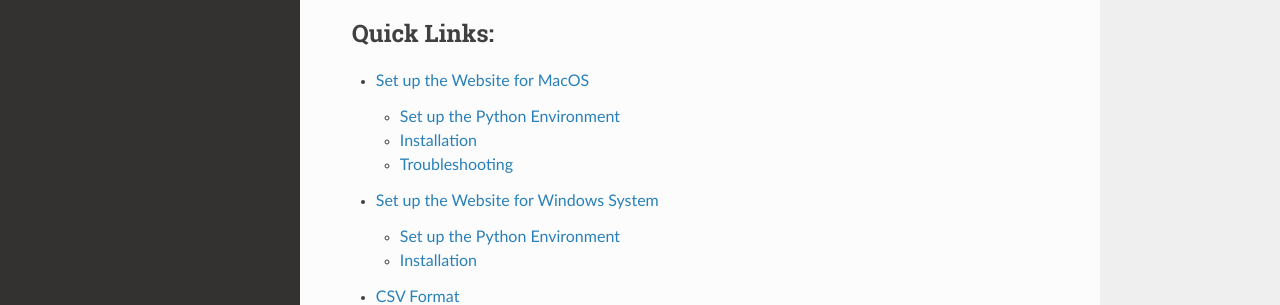
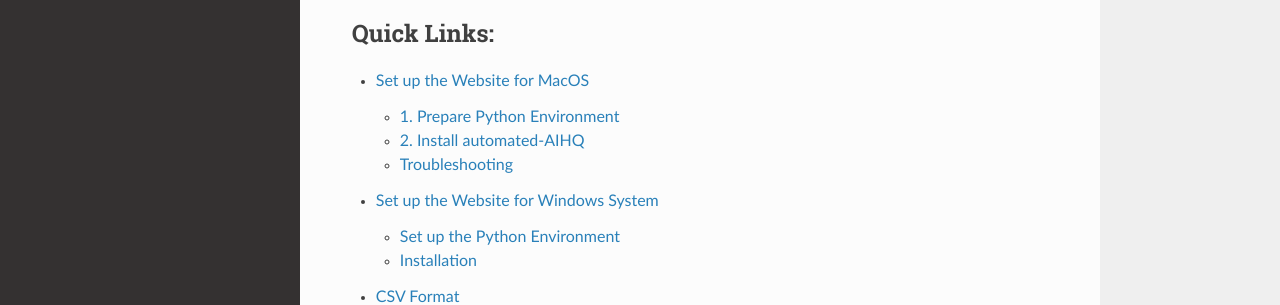
Before and after one commit to lyulouisa/Website_AIHQ_rating, a Sphinx documentation site: the page built from docs/source/index.rst, in a window 1280 px wide and 900 px high, scrolled down 916 px. Shown: the part 250-555 px from the top of the window. Built offline with Sphinx 7.4.7 and the Read the Docs theme 3.1.0, drawn with Linux system fonts in a browser that asks for light colours; some of the changed lines change nothing that is shown.

Commit message:
Update mac.rst

````diff
--- a/docs/source/mac.rst
+++ b/docs/source/mac.rst
@@ -1,135 +1,121 @@
 Set up the Website for MacOS
 ============================
 
-Set up the Python Environment
+1. Prepare Python Environment
 -----------------------------
 
-Follow these steps to first install Miniconda, and then create a Python 3.11.3 virtual environment, before proceeding with the website setup.
+You will first install Miniconda, then create a Python 3.11.3 virtual environment.
 
 Step 1: Install Miniconda
 ~~~~~~~~~~~~~~~~~~~~~~~~~
 
-1. Download the Miniconda installer for your macOS:
-   - **Apple Silicon (M1/M2/M3, ARM64):**
+1. Download the correct installer for your Mac:
+
+   - Apple Silicon (M1/M2/M3, ARM64):
      https://repo.anaconda.com/miniconda/Miniconda3-latest-MacOSX-arm64.sh
-   - **Intel (x86_64):**
+   - Intel (x86_64):
      https://repo.anaconda.com/miniconda/Miniconda3-latest-MacOSX-x86_64.sh
 
+2. Open Terminal:
 
-2. Follow the installation steps for your **macOS**:
-     - **Open the Terminal**:
+   - Press **Command (⌘) + Space**, type **Terminal**, and press Enter
 
-       - Press **Command (⌘) + Space**, type **Terminal**, and press Enter to open Terminal.
+3. Run the installer for Miniconda:
 
-     - In the terminal, run the installer script by typing the following command:
-        - **Apple Silicon (ARM64):**
-          ```
-          bash Miniconda3-latest-MacOSX-arm64.sh
-          ```
-        - **Intel (x86_64):**
-          ```
-          bash Miniconda3-latest-MacOSX-x86_64.sh
-          ```
+   - **Apple Silicon (ARM64):**
+       ```
+       bash Miniconda3-latest-MacOSX-arm64.sh
+       ```
+   - **Intel (x86_64):**
+       ```
+       bash Miniconda3-latest-MacOSX-x86_64.sh
+       ```
 
-     - Follow the prompts and agree to the license terms.
-     - Allow the installer to initialize Miniconda (usually by adding it to your shell's PATH).
+        - Follow the prompts and agree to the license terms.
+        - Allow the installer to initialize Miniconda (usually by adding it to your shell's PATH).
 
+4. Restart Terminal and verify installation.
 
-3. Restart the Command Prompt or Terminal to complete the installation.
-
-
-4. **Verify the Installation**:
-      - **Open the Terminal**:
-
-        - Press **Command (⌘) + Space**, type **Terminal**, and press Enter to open Terminal.
-
-      - In the terminal, type:
-        ```conda --version```
-
-You should see the version of `conda` displayed. If not, check your PATH settings.
+   - Open Terminal:
+     - Press **Command (⌘) + Space**, type **Terminal**, and press Enter to open Terminal.
+   - In the terminal window, type:
+     ```conda --version```
+   - You should see the conda version displayed. If not, check your PATH settings.
 
 
 Step 2: Create and Activate a Python 3.11.3 Virtual Environment
 ~~~~~~~~~~~~~~~~~~~~~~~~~~~~~~~~~~~~~~~~~~~~~~~~~~~~~~~~~~~~~~~
 
-1. **Open the Terminal** if it’s not already open (see Step 1 for instructions).
+1. Open Terminal (see Step 1.2 for instructions).
 
-
-2. In the terminal, create a new `conda` environment with Python 3.11.3:
+2. Create a new Python 3.11.3 conda environment by typing the following into terminal:
    ```
    conda create -n aihqenv python=3.11.3
    ```
 
-   **`aihqenv`** is the name of your environment. You can replace it with any name you prefer.
-
+      - note that aihqenv is the name of your environment. You can replace it with any name of your choosing.
 
 3. Activate the environment:
    ```
    conda activate aihqenv
    ```
 
-   Your command prompt should change to indicate that the environment is active, e.g., `(aihqenv) C:\Users\YourName>`.
+   Your prompt should now show (aihqenv) to indicate the environment is active.
 
-
-**Congratulations!** Now you have a python environment to run the website. You can proceed to **'installation'** to get the website installed.
-
-
-Installation
+2. Install automated-AIHQ
 -----------------------------
 
-Recommended Python Version: **3.11.3**
+Step 1: Download the automated-AIHQ
+~~~~~~~~~~~~~~~~~~~~~~~~~~~~~~~~~~~
 
-Setup Instructions:
+1. Visit the repository page: `https://github.com/lyulouisa/Website_AIHQ_rating <https://github.com/lyulouisa/Website_AIHQ_rating>`__
 
-1. **Download the Website Folder**:
-   - Go to the repository page where the website code is hosted: `AIHQ Rating <https://github.com/lyulouisa/Website_AIHQ_rating.git>`__
-
-   - In the upper right corner of the page, look for the following button:
-
+   - At the top‑right area of the page, just above the list of files, you’ll see a green button labeled
      .. raw:: html
 
         <span style="background-color:#d4edda; padding: 4px; font-weight: bold;">&lt;&gt;Code</span>
 
-   - Click the **<>Code** button, and from the dropdown menu, select **"Download ZIP"**. This will download a ZIP file of the website folder onto your computer.
+   - Click the **<>Code** button, and in the menu that appears, choose **"Download ZIP"**. This will download a ZIP file of the website folder onto your computer with the name “Website_AIHQ_rating-main.zip”
+
+2. Extract the ZIP File:
+
+   - Once the ZIP file finishes downloading, open your Downloads folder (or wherever your browser saves files).
+   - Look for a file named Website_AIHQ_rating-main.zip.
+   - Double‑click the ZIP file. Your Mac will automatically unzip it into a folder with the same name (but without .zip at the end). Alternatively, you can right click the zipped folder and select Open With → Archive Utility to unzip the folder.
+   - You should now see a folder called Website_AIHQ_rating-main. This is the automated‑AIHQ tool.
+
+3. Download the Fine-tuned Flan-T5-large Model (you can ignore this step if you do not intend to use this model)
+
+   - There are three options to download the model:
+         i. Zenodo: `https://zenodo.org/records/16730672 <https://zenodo.org/records/16730672>`__ (Download the zipped folder)
+         ii. `Dropbox <https://www.dropbox.com/scl/fi/8knvlq83r9j031axqiqq7/AIHQ_rating.zip?rlkey=y67szv1n77j0y2qfi7a2q7n3q&e=1&st=2s9qaj9g&dl=0>`__
+         iii. `Hugging Face <https://huggingface.co/lyulouisaa/flant5-finetuned-aihqrating>`__: You will need to download each file directly and save it in a folder titled: flant5-finetuned-aihqrating
+
+   - Once the download is complete, double-click to unzip. You should see a folder named flant5-large-fine-tuned
+
+4. Place the folder in the Website_AIHQ_rating folder
+
+   - Drag the flant5-large-finetuned folder into the Website_AIHQ_rating-main folder.
+   - When you are done, your folder structure should look like:
+
+5. Open Terminal
+
+   - Press **Command (⌘) + Space**, type **Terminal**, and press **Enter** to open Terminal
+   - **Navigate to the automated-AIHQ  Folder:**
+
+      - In the command line window, type      ```
+  cd /path/to/this/website/folder
+  ``` and press **Enter**:
+      - Replace /path/to/this/website/folder with the location of the folder where you unzipped the files.
+
+6. Run the Script:
+   - In the same command line window, type ```
+     python main.py
+     ``` and press **Enter**.
 
 
-2. **Extract the ZIP File**:
-   - After the ZIP file finishes downloading, locate it in your computer’s Downloads folder (or wherever your files are set to be saved).
-   - On macOS, double-click the ZIP or right-click → Open With → Archive Utility to unzip. This creates a folder like Website_AIHQ_rating-main.
-
-
-3. **Download the Fine-tuned Flan-T5-large Model**:
-   - Go to the folder where the fine-tuned Flan-T5-Large model is located: `Flan-T5-Large <https://www.dropbox.com/scl/fi/8knvlq83r9j031axqiqq7/AIHQ_rating.zip?rlkey=y67szv1n77j0y2qfi7a2q7n3q&e=1&st=2s9qaj9g&dl=0>`__
-The Dropbox file is named AIHQ_rating.zip. After downloading, unzip AIHQ_rating.zip. Inside, you will find a file named flant5-large-finetuned.
-
-   - You could also download the fine-tuned Flan-T5-Large model from Hugging Face (no account required) : `Flant5-Finetuned-AIHQrating <https://huggingface.co/lyulouisaa/flant5-finetuned-aihqrating>`__
-   - Move the model folder: Drag flant5-large-finetuned into the website folder you unzipped in Step 2 (e.g., into Website_AIHQ_rating-main).
-
-
-4. **Open the Command Line (Terminal)**:
-   - Press **Command (⌘) + Space**, type "Terminal", and press **Enter** to open the Terminal.
-
-
-5. **Navigate to the Website Folder**:
-   - In the command line window, type the following command and press **Enter**:
-
-     ```
-     cd /path/to/this/website/folder
-     ```
-
-   - Replace `/path/to/this/website/folder` with the actual location of the folder where you unzipped the files.
-
-
-6. **Run the Website Script**:
-   - In the same command line window, type the following command and press **Enter**:
-
-     ```
-     python main.py
-     ```
-
-
-7. **Access the Website**:
-   - Once the installation is complete, the command line will display a link, something like this:
+7.Access the automated-AIHQ interface:
+   - Once the installation is complete, the command line will display a link, e.g., :
 
      .. raw:: html
 
@@ -137,7 +123,7 @@
             <a href="http://127.0.0.1:5005" style="color: red; text-decoration: underline; font-style: normal;">http://127.0.0.1:5005</a>
         </div>
 
-   - Open Google Chrome (or another web browser) and copy and paste this link into the address bar at the top. Note: This link will only work on your laptop, and you must use the same laptop that ran the commands in the previous steps.
+   - Open this link in your web browser. The automated‑AIHQ interface will appear.
 
 
 Troubleshooting
````
